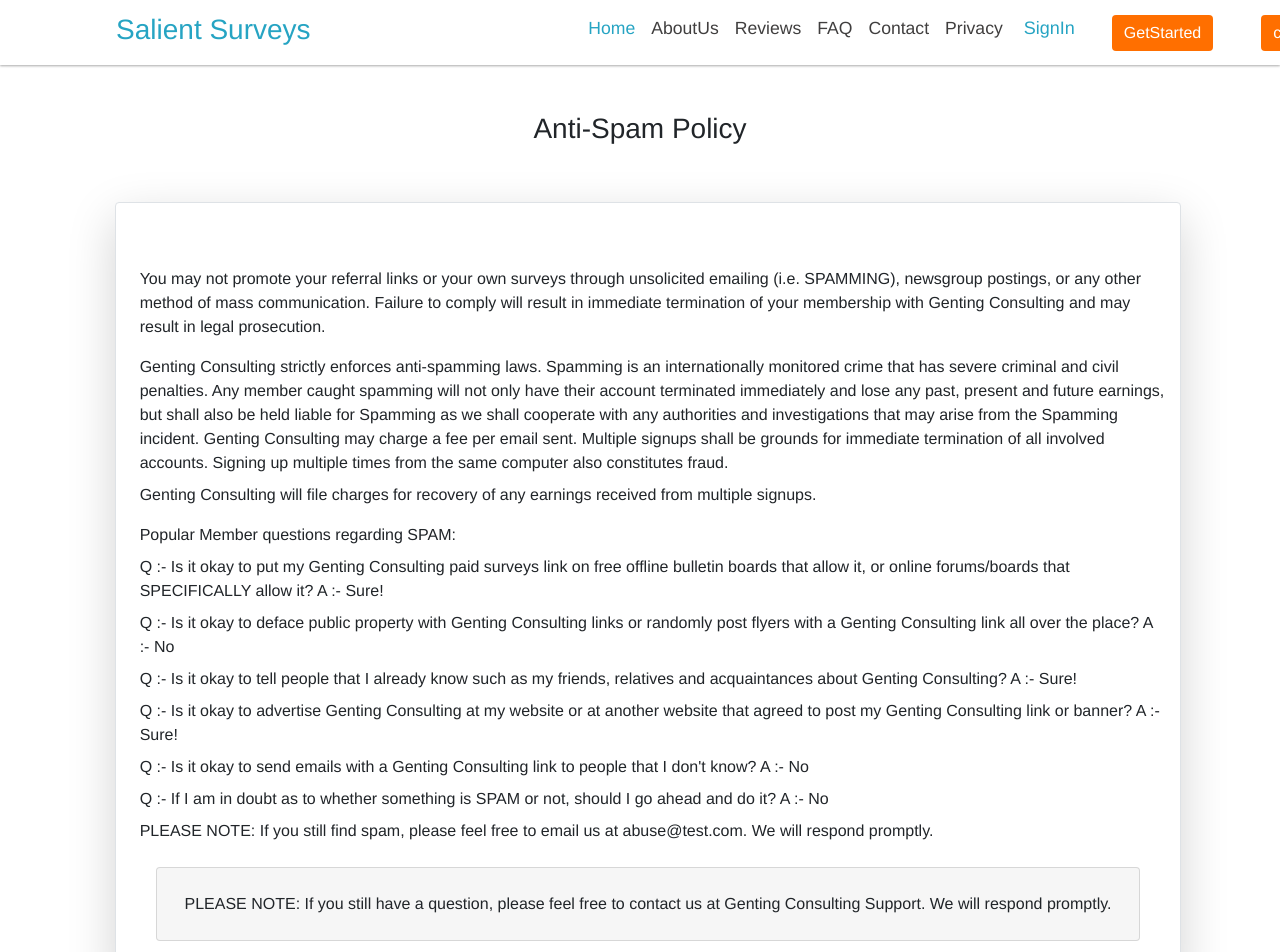
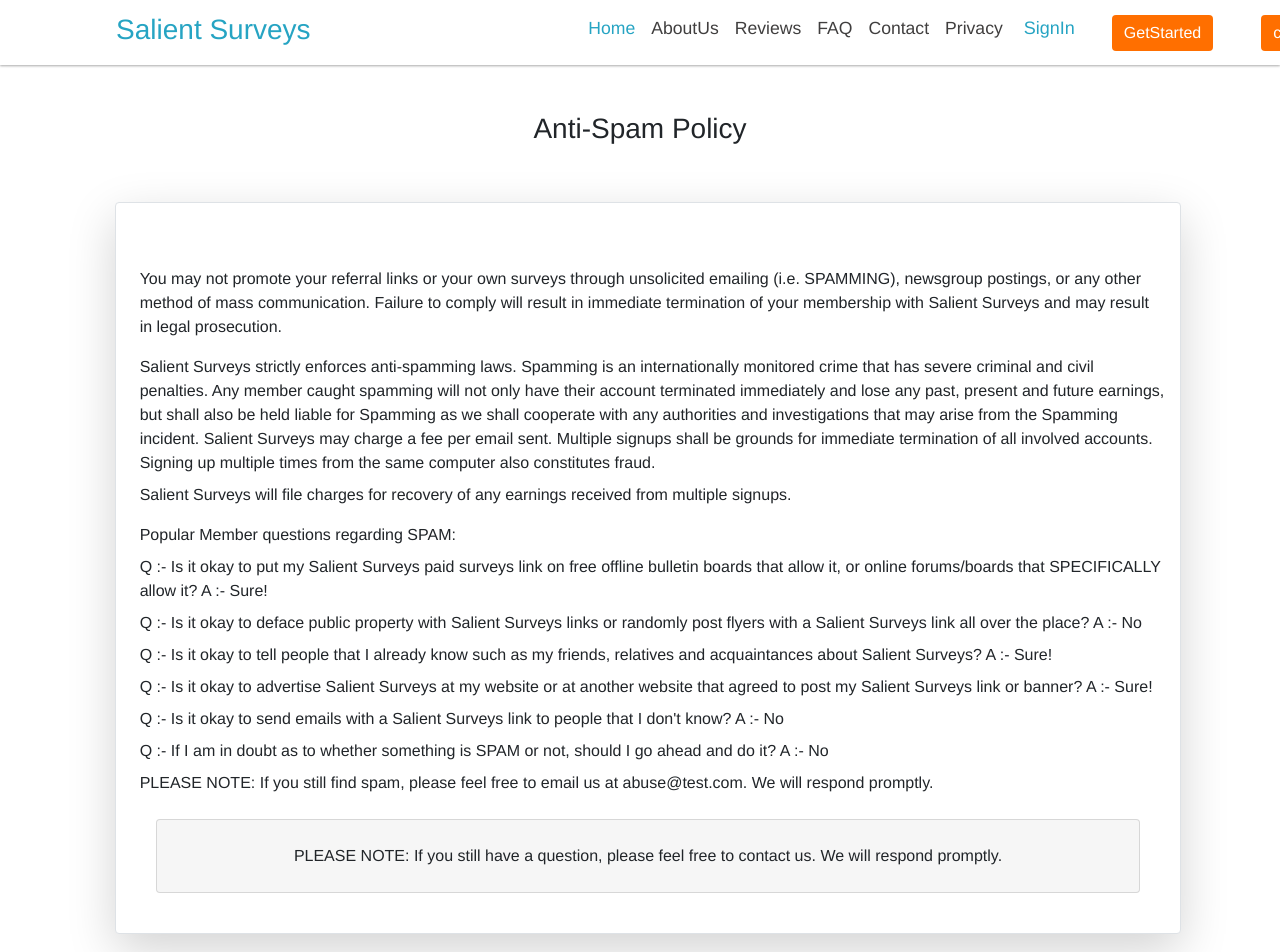
Before and after one commit to wawoyuanli/website, a Vue app: page /#/antispam in a window 1280 px wide. Shown: the top 952 px of the page. Built offline with nearby package versions, Linux system fonts and the light colour scheme.

Commit message:
名称改改
名称改改

```diff
--- a/src/views/agreement/index.vue
+++ b/src/views/agreement/index.vue
@@ -300,7 +300,7 @@
 							style="font-size: 16px; background-color: #f6f6f6"
 						>
 							PLEASE NOTE: If you still have a question, please feel free to
-							contact us at Genting Consulting Support. We will respond
+							contact us. We will respond
 							promptly.
 						</div>
 					</div>
--- a/src/views/antispam/index.vue
+++ b/src/views/antispam/index.vue
@@ -15,50 +15,50 @@
               You may not promote your referral links or your own surveys
               through unsolicited emailing (i.e. SPAMMING), newsgroup postings,
               or any other method of mass communication. Failure to comply will
-              result in immediate termination of your membership with Genting
-              Consulting and may result in legal prosecution.
+              result in immediate termination of your membership with Salient
+              Surveys and may result in legal prosecution.
             </div>
             <div class="mt-3 ml-2">
-              Genting Consulting strictly enforces anti-spamming laws. Spamming
+              Salient Surveys strictly enforces anti-spamming laws. Spamming
               is an internationally monitored crime that has severe criminal and
               civil penalties. Any member caught spamming will not only have
               their account terminated immediately and lose any past, present
               and future earnings, but shall also be held liable for Spamming as
               we shall cooperate with any authorities and investigations that
-              may arise from the Spamming incident. Genting Consulting may
+              may arise from the Spamming incident. Salient Surveys may
               charge a fee per email sent. Multiple signups shall be grounds for
               immediate termination of all involved accounts. Signing up
               multiple times from the same computer also constitutes fraud.
             </div>
             <div class="mt-2 ml-2">
-              Genting Consulting will file charges for recovery of any earnings
+              Salient Surveys will file charges for recovery of any earnings
               received from multiple signups.
             </div>
             <div class="mt-3 ml-2">
               Popular Member questions regarding SPAM:
             </div>
             <div class="mt-2 ml-2">
-              Q :- Is it okay to put my Genting Consulting paid surveys link on
+              Q :- Is it okay to put my Salient Surveys paid surveys link on
               free offline bulletin boards that allow it, or online
               forums/boards that SPECIFICALLY allow it? A :- Sure!
             </div>
             <div class="mt-2 ml-2">
-              Q :- Is it okay to deface public property with Genting Consulting
-              links or randomly post flyers with a Genting Consulting link all
+              Q :- Is it okay to deface public property with Salient Surveys
+              links or randomly post flyers with a Salient Surveys link all
               over the place? A :- No
             </div>
             <div class="mt-2 ml-2">
               Q :- Is it okay to tell people that I already know such as my
-              friends, relatives and acquaintances about Genting Consulting? A
+              friends, relatives and acquaintances about Salient Surveys? A
               :- Sure!
             </div>
             <div class="mt-2 ml-2">
-              Q :- Is it okay to advertise Genting Consulting at my website or
-              at another website that agreed to post my Genting Consulting link
+              Q :- Is it okay to advertise Salient Surveys at my website or
+              at another website that agreed to post my Salient Surveys link
               or banner? A :- Sure!
             </div>
             <div class="mt-2 ml-2">
-              Q :- Is it okay to send emails with a Genting Consulting link to
+              Q :- Is it okay to send emails with a Salient Surveys link to
               people that I don't know? A :- No
             </div>
             <div class="mt-2 ml-2">
@@ -74,7 +74,7 @@
               style="font-size: 16px; background-color: #f6f6f6"
             >
               PLEASE NOTE: If you still have a question, please feel free to
-              contact us at Genting Consulting Support. We will respond
+              contact us. We will respond
               promptly.
             </div>
           </div>
--- a/src/views/faq/index.vue
+++ b/src/views/faq/index.vue
@@ -92,7 +92,7 @@
                   >
                     <div class="card-body">
                       <div class="panel">
-                        To be eligible for Genting Consulting, you must meet the
+                        To be eligible for Salient Surveys, you must meet the
                         following criteria: You must be 18 years old and Account
                         information must be accurate and complete. You must
                         register using your valid e-mail address. Signing up
@@ -260,8 +260,8 @@
                     <div class="card-body">
                       <div class="panel">
                         After you have successfully met all the advertiser’s
-                        requirements you will earn credit from Genting
-                        Consulting. Credit(s) can be applied upwards of 7
+                        requirements you will earn credit from Salient
+                        Surveys. Credit(s) can be applied upwards of 7
                         business days after advertiser approval to reach your
                         account
                       </div>
@@ -468,7 +468,7 @@
                         aria-controls="collapseEleven"
                         style="font-weight:600"
                       >
-                        Do members get paid for referring Genting Consulting to
+                        Do members get paid for referring Salient Surveys to
                         friends?
                       </button>
                     </h2>
@@ -481,12 +481,12 @@
                   >
                     <div class="card-body">
                       <div class="panel">
-                        YES! You can refer your friends to Genting Consulting
+                        YES! You can refer your friends to Salient Surveys
                         and earn 10% of their offer earnings for the life of
-                        their account. For example, you refer Bob to Genting
-                        Consulting, Bob becomes a member and completes $30.00 in
-                        offers and $20.00 in Genting Consulting Mails. Once Bob
-                        requests payment for $50.00, Genting Consulting will
+                        their account. For example, you refer Bob to Salient
+                        Surveys, Bob becomes a member and completes $30.00 in
+                        offers and $20.00 in Salient Surveys Mails. Once Bob
+                        requests payment for $50.00, Salient Surveys will
                         immediately credit $3.00 (10% of Offer Earnings) into
                         your account.
                       </div>
@@ -535,7 +535,7 @@
                   style="font-size: 16px; background-color: #f6f6f6"
                 >
                   PLEASE NOTE: If you still have a question, please feel free to
-                  contact us at Genting Consulting Support. We will respond
+                  contact us. We will respond
                   promptly.
                 </div>
               </div>
```
